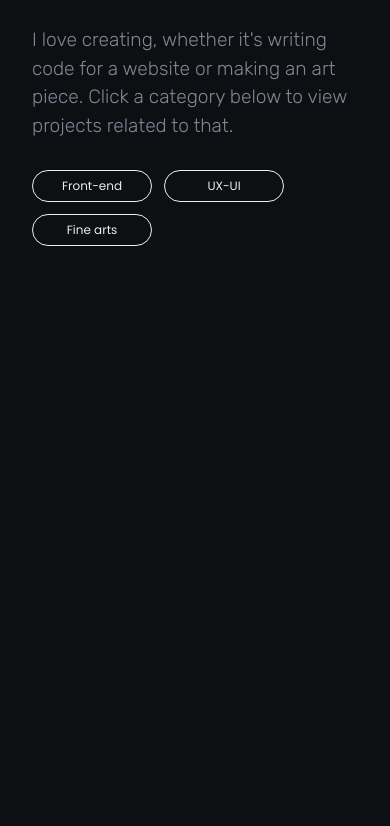
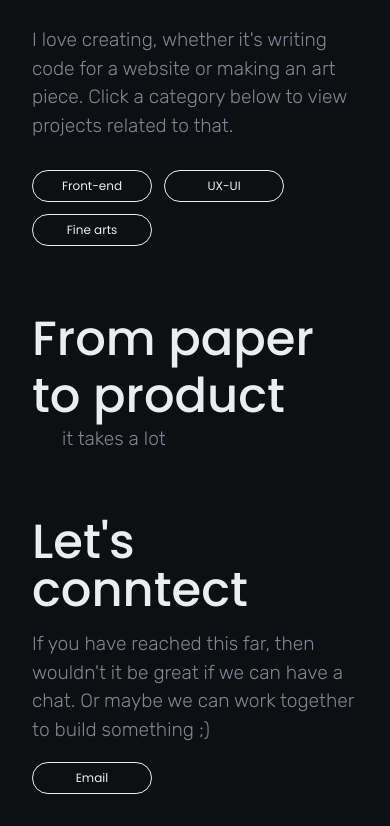
Before and after one commit to fru2/portfolio-website, a React (Create React App) app: page / in a window 390 px wide. Shown: the part 1159-1985 px from the top of the page. Before the commit the page ends 1437 px from the top, so only its background shows below. Built offline with nearby package versions, Linux system fonts and the light colour scheme.

Commit message:
Media query in contact section added

```diff
--- a/src/pages/HomePage.jsx
+++ b/src/pages/HomePage.jsx
@@ -51,7 +51,7 @@ export default function HomePage() {
         <ProjectElements id="1" imgSrc={placeholder} title="Project title" desc="Short description: Lorem ipsum dolor sit amet, consetetur sadipscing elitr, sed " />
         <ProjectElements id="2" imgSrc={placeholder} title="Project title" desc="Short description: Lorem ipsum dolor sit amet, consetetur sadipscing elitr, sed " />
         <ProjectElements id="3" imgSrc={placeholder} title="Project title" desc="Short description: Lorem ipsum dolor sit amet, consetetur sadipscing elitr, sed " />
-      </section>
+      </section> */}
 
 
       <section className='how-section container'>
@@ -64,7 +64,7 @@ export default function HomePage() {
         <h1 className='heading-txt'>Let's conntect</h1>
         <p className='body-txt'>If you have reached this far, then wouldn't it be great if we can have a chat. Or maybe we can work together to build something ;)</p>
         <ButtonOutline text="Email" />
-      </section> */}
+      </section>
 
     </main>
   );
--- a/src/styles/layouts/_section-contact.scss
+++ b/src/styles/layouts/_section-contact.scss
@@ -15,3 +15,23 @@
     margin-top: 1.8rem;
   }
 }
+
+
+@media screen and (max-width: 768px) {
+  .contact-section {
+    margin-left: 0;
+
+    p {
+      max-width: 100%;
+    }
+
+    h1 {
+      max-width: 100%;
+    }
+
+    button {
+      margin-top: 1.4rem;
+    }
+  }
+
+}
```
